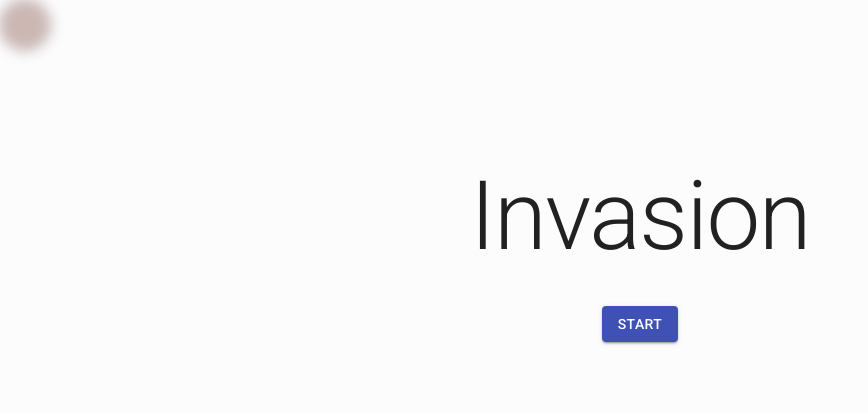
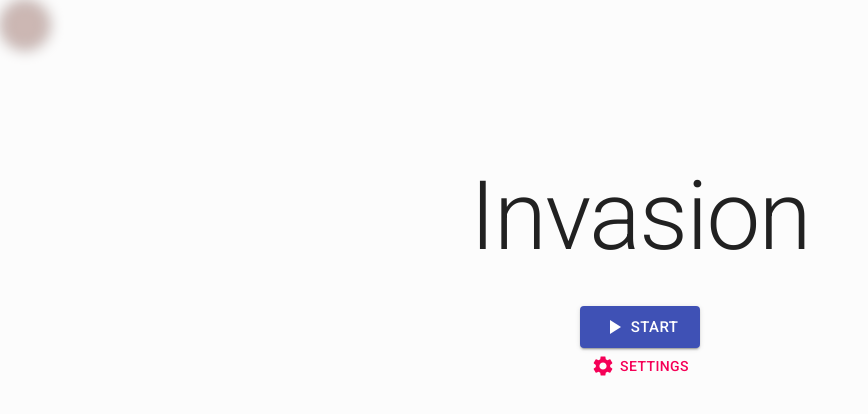
Before and after one commit to Xuloh/invasion, a React app: page / in a window 1280 px wide. Shown: the whole page, without its empty margins (0-868 px from the left). Built offline with nearby package versions, Linux system fonts and the light colour scheme; what victor would draw is missing.

Commit message:
added settings button to main menu

```diff
--- a/package.json
+++ b/package.json
@@ -44,6 +44,7 @@
     "@fortawesome/free-regular-svg-icons": "^5.9.0",
     "@fortawesome/free-solid-svg-icons": "^5.9.0",
     "@material-ui/core": "^4.2.0",
+    "@material-ui/icons": "^4.2.1",
     "jquery": "^3.4.1",
     "matter-js": "^0.14.2",
     "react": "^16.8.6",
--- a/src/style.css
+++ b/src/style.css
@@ -32,6 +32,10 @@ body {
     z-index: 100;
 }
 
+#menu > * {
+    margin-bottom: 0.35em;
+}
+
 #title {
     animation: menu_appear 0.7s ease-in-out 0.2s;
     animation-fill-mode: forwards;
@@ -41,6 +45,13 @@ body {
 
 #start {
     animation: menu_appear 0.7s ease-in-out 0.5s;
+    animation-fill-mode: forwards;
+    opacity: 0;
+    position: relative;
+}
+
+#settings {
+    animation: menu_appear 0.7s ease-in-out 0.8s;
     animation-fill-mode: forwards;
     opacity: 0;
     position: relative;
--- a/src/ui/Menu.js
+++ b/src/ui/Menu.js
@@ -1,6 +1,9 @@
 import Button from "@material-ui/core/Button";
+import Grid from "@material-ui/core/Grid";
+import PlayArrow from "@material-ui/icons/PlayArrow";
 import PropTypes from "prop-types";
 import React from "react";
+import Settings from "@material-ui/icons/Settings";
 import {Typography} from "@material-ui/core";
 
 export default class Menu extends React.Component {
@@ -13,9 +16,17 @@ export default class Menu extends React.Component {
         return (
             <div id="menu" style={{display: display}}>
                 <Typography id="title" variant="h1" gutterBottom>Invasion</Typography>
-                <Button id="start" variant="contained" color="primary" onClick={() => this.startClick()}>
-                    Start
-                </Button>
+
+                <Grid container direction="column" alignItems="center">
+                    <Button id="start" variant="contained" color="primary" size="large" onClick={() => this.startClick()}>
+                        <PlayArrow style={{marginRight: "5px"}}/>
+                        Start
+                    </Button>
+                    <Button id="settings" variant="text" color="secondary" size="medium" onClick={() => console.log("clicked settings")}>
+                        <Settings style={{marginRight: "5px"}}/>
+                        Settings
+                    </Button>
+                </Grid>
             </div>
         );
     }
```
Also changed, not shown: 1 other file.
